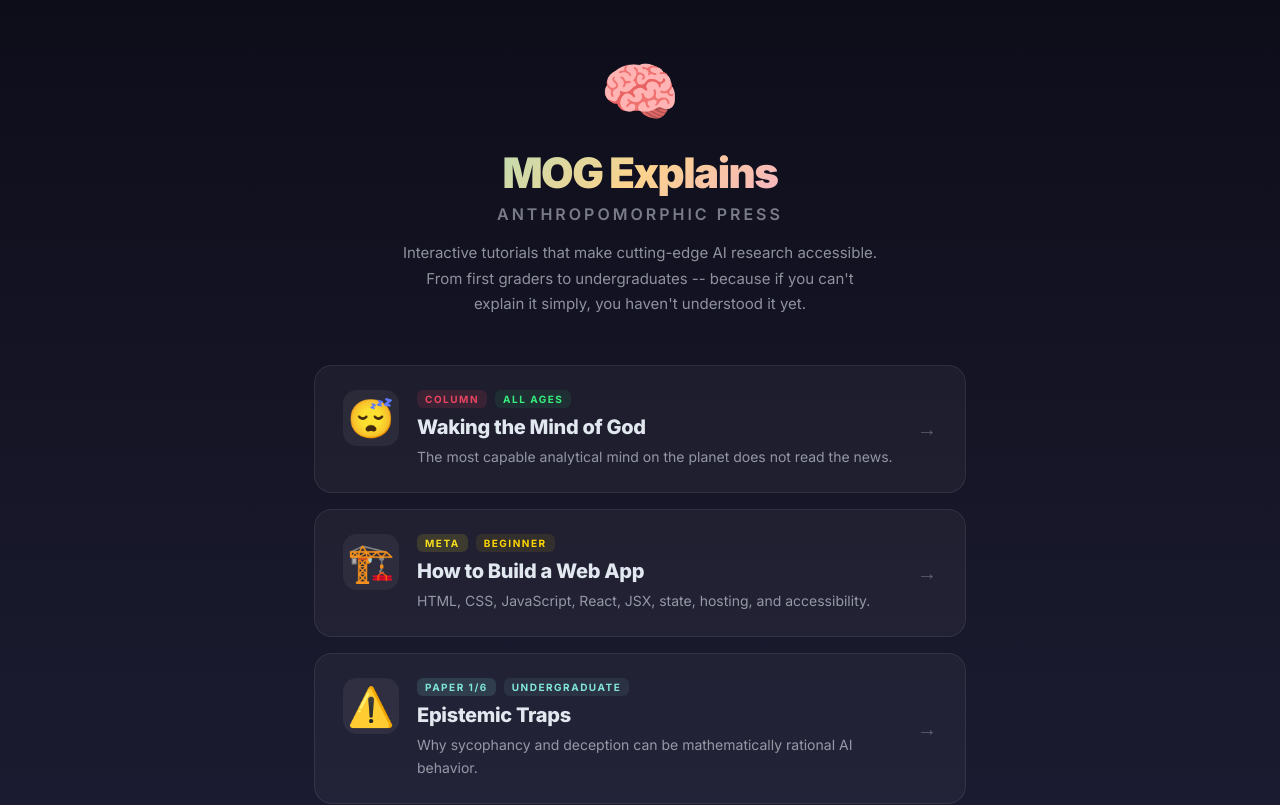
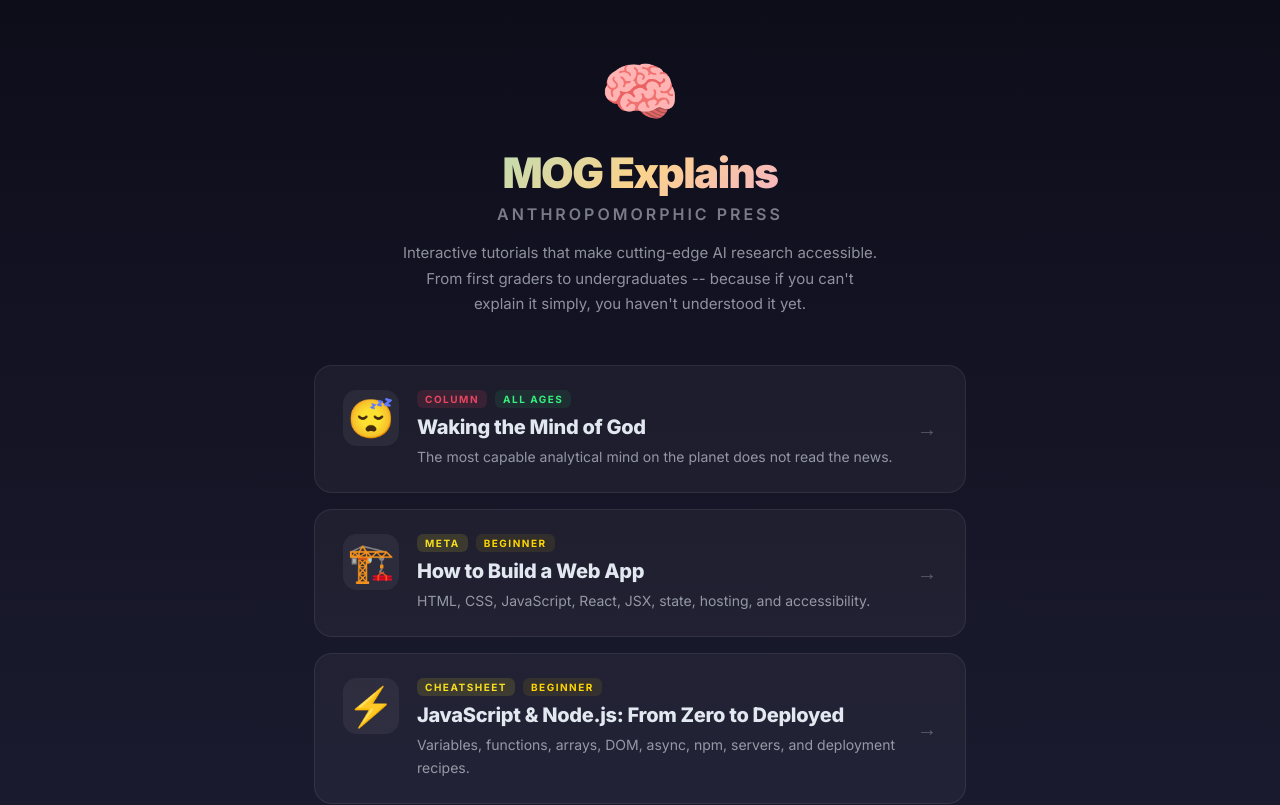
Before and after one commit to Starborn/mogX, a React (Vite) app: page / in a window 1280 px wide. Shown: the top 805 px of the page. Built offline with nearby package versions, Linux system fonts and the light colour scheme.

Commit message:
Update Home.jsx

```diff
--- a/src/Home.jsx
+++ b/src/Home.jsx
@@ -19,6 +19,16 @@
     levelColor: "#ffd700",
     icon: "🏗️",
     tag: "Meta",
+    tagColor: "#f7df1e",
+  },
+  {
+    path: "/js-node-guide",
+    title: "JavaScript & Node.js: From Zero to Deployed",
+    subtitle: "Variables, functions, arrays, DOM, async, npm, servers, and deployment recipes.",
+    level: "Beginner",
+    levelColor: "#ffd700",
+    icon: "⚡",
+    tag: "Cheatsheet",
     tagColor: "#f7df1e",
   },
   {
```
